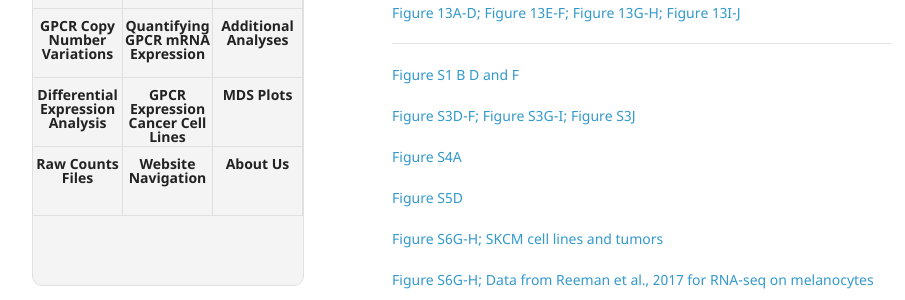
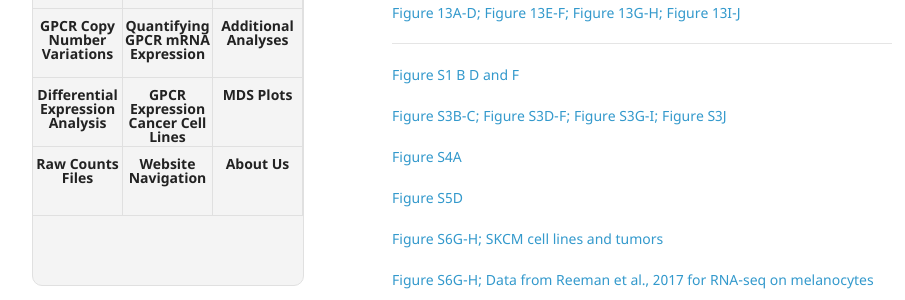
Before and after one commit to insellab/insellab.github.io, a Jekyll site: the page built from data.md, in a window 1280 px wide and 900 px high, scrolled down 1478 px. Shown: the part 211-511 px from the top of the window, without its empty margins (178-1083 px from the left). Built offline with Jekyll 4.4.1, drawn with Linux system fonts in a browser that asks for light colours; our own code applies the rules of GitHub Pages for plain Markdown files.

Commit message:
Update data.md

```diff
--- a/data.md
+++ b/data.md
@@ -79,7 +79,7 @@ The numerical values used to generate several key plots in our manuscript can be
 
 [Figure S1 B D and F](https://drive.google.com/open?id=1bGzG9Y-DMG3NhgeNYqUOQE3JlRIj-HYY)
 
-
+[Figure S3B-C;](https://drive.google.com/open?id=1TiCPppTCzlqs1uG3jHDfFtEg1_OniWNu)
 [Figure S3D-F;](https://drive.google.com/open?id=1UymU9tGAlRkZ6Njaq1V_WH6rCHM6Sx-i)
 [Figure S3G-I;](https://drive.google.com/open?id=1OAItAn-S-wDPmdXbQjZifBNu-bYaKLXU)
 [Figure S3J](https://drive.google.com/open?id=1buNUSo6l8DwPPrdlSKY0XCRasCehLwqc)
```
